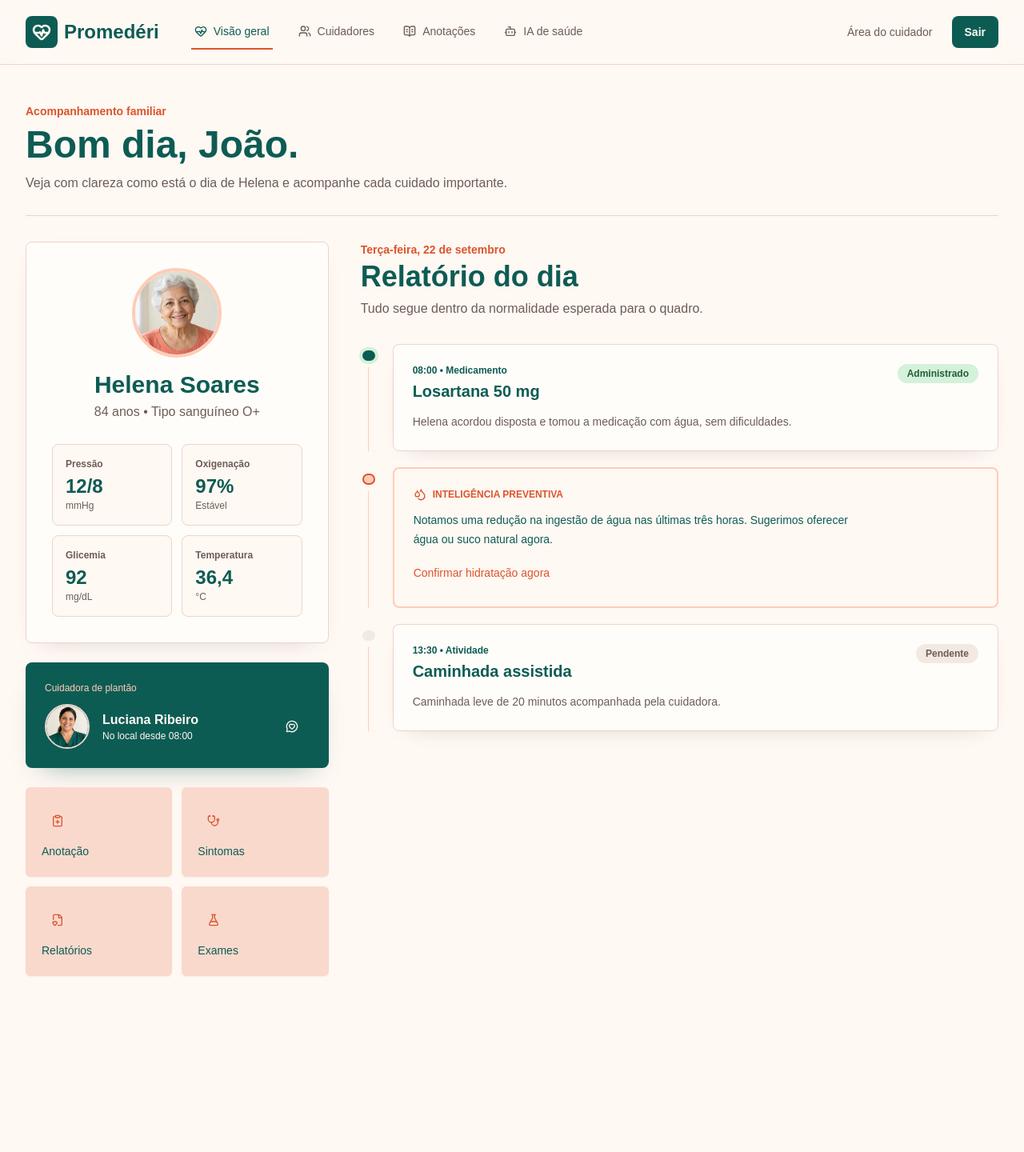
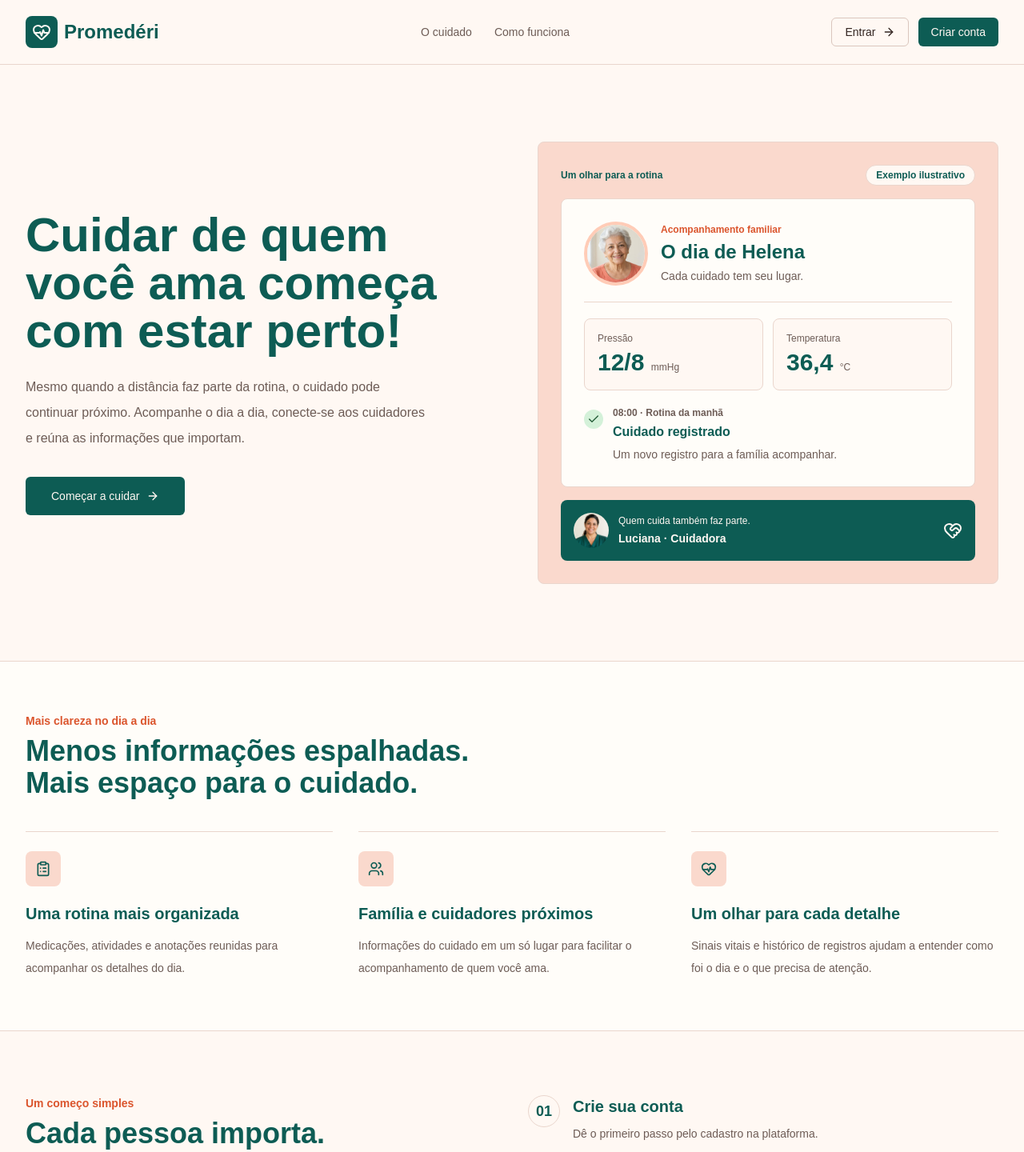
Before and after one commit to brunor18/PI-2026, a React app in the folder Promederi/frontend/: page / in a window 1280 px wide. Shown: the top 1440 px of the page at 80% size. Before the commit the page ends 1268 px from the top, so only its background shows below. Built offline with nearby package versions, Linux system fonts and the light colour scheme; the HTML template or start-up script is replaced by a standard one.

Commit message:
feat: landing page adicionada

```diff
--- a/Promederi/frontend/src/App.jsx
+++ b/Promederi/frontend/src/App.jsx
@@ -9,12 +9,14 @@ import { PerfilCaregiver } from "./pages/caregiver/PerfilCaregiver.jsx";
 import { AnotacoesCaregiver } from "./pages/caregiver/AnotacoesCaregiver.jsx";
 import { Login } from "./pages/Login.jsx";
 import { Cadastro } from "./pages/Cadastro.jsx";
+import { LandingPage } from "./pages/LandingPage.jsx";
 
 export default function App() {
   return (
     <BrowserRouter>
       <Routes>
-        <Route path="/" element={<HomeClient />} />
+        <Route path="/" element={<LandingPage />} />
+        <Route path="/HomeClient" element={<HomeClient />} />
         <Route path="/CuidadoresClient" element={<CuidadoresClient />} />
         <Route path="/IAClient" element={<IAClient />} />
         <Route path="/AnotacoesClient" element={<AnotacoesClient />} />
--- /dev/null
+++ b/Promederi/frontend/src/pages/LandingPage.jsx
@@ -0,0 +1,85 @@
+import { Link } from "react-router-dom";
+import { ArrowRight, Check, ClipboardList, HeartHandshake, HeartPulse, Users } from "lucide-react";
+import { Button } from "@/components/ui/button";
+import helenaPhoto from "@/assets/helena-soares.jpg";
+import lucianaPhoto from "@/assets/luciana-ribeiro.jpg";
+
+const resources = [
+  { icon: ClipboardList, title: "Uma rotina mais organizada", text: "Medicações, atividades e anotações reunidas para acompanhar os detalhes do dia." },
+  { icon: Users, title: "Família e cuidadores próximos", text: "Informações do cuidado em um só lugar para facilitar o acompanhamento de quem você ama." },
+  { icon: HeartPulse, title: "Um olhar para cada detalhe", text: "Sinais vitais e histórico de registros ajudam a entender como foi o dia e o que precisa de atenção." },
+];
+
+function Brand() {
+  return <span className="flex items-center gap-2 font-heading text-2xl font-semibold text-primary"><span className="grid size-10 place-items-center rounded-lg bg-primary text-primary-foreground"><HeartPulse aria-hidden="true" className="size-6" /></span>Promedéri</span>;
+}
+
+export function LandingPage() {
+  return (
+    <div className="min-h-screen bg-background text-foreground">
+      <a href="#conteudo" className="sr-only focus:not-sr-only focus:absolute focus:z-50 focus:bg-card focus:p-4">Pular para o conteúdo</a>
+      <header className="border-b border-border">
+        <nav aria-label="Navegação principal" className="mx-auto flex max-w-7xl flex-wrap items-center justify-between gap-4 px-5 py-5 lg:px-8">
+          <Link to="/" aria-label="Promedéri — início"><Brand /></Link>
+          <div className="hidden items-center gap-7 text-sm font-medium text-muted-foreground md:flex">
+            <a href="#recursos" className="hover:text-primary">O cuidado</a>
+            <a href="#como-funciona" className="hover:text-primary">Como funciona</a>
+          </div>
+          <div className="flex items-center gap-3">
+            <Button asChild variant="outline" className="shadow-none"><Link to="/login">Entrar <ArrowRight aria-hidden="true" /></Link></Button>
+            <Button asChild className="shadow-none"><Link to="/cadastro">Criar conta</Link></Button>
+          </div>
+        </nav>
+      </header>
+
+      <main id="conteudo">
+        <section className="mx-auto grid max-w-7xl items-center gap-12 px-5 py-16 lg:grid-cols-2 lg:gap-16 lg:px-8 lg:py-24" aria-labelledby="hero-title">
+          <div>
+            <h1 id="hero-title" className="max-w-xl font-heading text-5xl font-semibold leading-tight text-primary sm:text-6xl">Cuidar de quem você ama começa com estar perto!</h1>
+            <p className="mt-6 max-w-lg text-base leading-8 text-muted-foreground">Mesmo quando a distância faz parte da rotina, o cuidado pode continuar próximo. Acompanhe o dia a dia, conecte-se aos cuidadores e reúna as informações que importam.</p>
+            <div className="mt-8 flex flex-wrap gap-3">
+              <Button asChild size="lg" className="h-12 shadow-none"><Link to="/cadastro">Começar a cuidar <ArrowRight aria-hidden="true" /></Link></Button>
+            </div>
+          </div>
+          <div className="rounded-lg border border-border bg-secondary p-4 sm:p-7">
+            <div className="mb-4 flex items-center justify-between gap-3 text-xs font-semibold text-primary"><span>Um olhar para a rotina</span><span className="rounded-full border border-border bg-background px-3 py-1">Exemplo ilustrativo</span></div>
+            <article className="rounded-lg border border-border bg-card p-5 sm:p-7" aria-label="Exemplo de acompanhamento familiar">
+              <div className="flex items-center gap-4 border-b border-border pb-5">
+                <img src={helenaPhoto} alt="" width="816" height="816" className="size-20 rounded-full border-4 border-highlight object-cover" />
+                <div><p className="text-xs font-semibold text-emergency">Acompanhamento familiar</p><h2 className="mt-1 font-heading text-2xl font-semibold text-primary">O dia de Helena</h2><p className="mt-1 text-sm text-muted-foreground">Cada cuidado tem seu lugar.</p></div>
+              </div>
+              <div className="my-5 grid grid-cols-2 gap-3">
+                {[['Pressão', '12/8', 'mmHg'], ['Temperatura', '36,4', '°C']].map(([label, value, unit]) => <div key={label} className="rounded-lg border border-border bg-background p-4"><p className="text-xs text-muted-foreground">{label}</p><p className="mt-1 font-heading text-3xl font-semibold text-primary">{value} <span className="font-body text-xs font-normal text-muted-foreground">{unit}</span></p></div>)}
+              </div>
+              <div className="flex gap-3"><span className="mt-1 grid size-6 shrink-0 place-items-center rounded-full bg-success-soft text-success"><Check aria-hidden="true" className="size-4" /></span><div><p className="text-xs font-semibold text-muted-foreground">08:00 · Rotina da manhã</p><h3 className="mt-1 font-semibold text-primary">Cuidado registrado</h3><p className="mt-1 text-sm leading-6 text-muted-foreground">Um novo registro para a família acompanhar.</p></div></div>
+            </article>
+            <div className="mt-4 flex items-center gap-3 rounded-lg bg-primary p-4 text-primary-foreground"><img src={lucianaPhoto} alt="" width="816" height="816" className="size-11 rounded-full object-cover" /><div><p className="text-xs">Quem cuida também faz parte.</p><p className="mt-1 text-sm font-semibold">Luciana · Cuidadora</p></div><HeartHandshake aria-hidden="true" className="ml-auto size-6 shrink-0" /></div>
+          </div>
+        </section>
+
+        <section id="recursos" className="scroll-mt-6 border-y border-border bg-card" aria-labelledby="resources-title">
+          <div className="mx-auto max-w-7xl px-5 py-16 lg:px-8">
+            <p className="text-sm font-semibold text-emergency">Mais clareza no dia a dia</p>
+            <h2 id="resources-title" className="mt-2 max-w-2xl font-heading text-3xl font-semibold text-primary sm:text-4xl">Menos informações espalhadas.<br />Mais espaço para o cuidado.</h2>
+            <div className="mt-10 grid gap-8 md:grid-cols-3">{resources.map(({ icon: Icon, title, text }) => <article key={title} className="border-t border-border pt-6"><span className="grid size-11 place-items-center rounded-lg bg-secondary text-primary"><Icon aria-hidden="true" className="size-5" /></span><h3 className="mt-5 font-heading text-xl font-semibold text-primary">{title}</h3><p className="mt-3 text-sm leading-7 text-muted-foreground">{text}</p></article>)}</div>
+          </div>
+        </section>
+
+        <section id="como-funciona" className="mx-auto grid max-w-7xl scroll-mt-6 gap-10 px-5 py-16 lg:grid-cols-2 lg:px-8 lg:py-20" aria-labelledby="steps-title">
+          <div><p className="text-sm font-semibold text-emergency">Um começo simples</p><h2 id="steps-title" className="mt-2 max-w-md font-heading text-3xl font-semibold text-primary sm:text-4xl">Cada pessoa importa.<br />Cada registro também.</h2><p className="mt-5 max-w-md leading-7 text-muted-foreground">Uma rotina de cuidado é feita de pequenos momentos. Organize esse acompanhamento para participar com mais clareza.</p></div>
+          <ol className="space-y-6">{[
+            ['Crie sua conta', 'Dê o primeiro passo pelo cadastro na plataforma.'],
+            ['Conheça seu espaço de cuidado', 'Acesse a área da família ou do cuidador para acompanhar a rotina.'],
+            ['Acompanhe o dia a dia', 'Consulte anotações, atividades e informações do cuidado em um só lugar.'],
+          ].map(([title, text], index) => <li key={title} className="flex gap-4 border-b border-border pb-6"><span className="grid size-10 shrink-0 place-items-center rounded-full border border-border font-heading text-lg font-semibold text-primary">0{index + 1}</span><div><h3 className="font-heading text-xl font-semibold text-primary">{title}</h3><p className="mt-2 text-sm leading-6 text-muted-foreground">{text}</p></div></li>)}</ol>
+        </section>
+
+        <section className="bg-primary px-5 py-14 text-primary-foreground">
+          <div className="mx-auto flex max-w-7xl flex-col items-start justify-between gap-7 lg:flex-row lg:items-center lg:px-8"><div><h2 className="font-heading text-3xl font-semibold sm:text-4xl">Mais presença em cada cuidado.</h2><p className="mt-3 leading-7">Comece uma nova forma de acompanhar quem faz parte da sua vida.</p></div><Button asChild size="lg" className="h-12 bg-background text-primary shadow-none hover:bg-secondary"><Link to="/cadastro">Criar minha conta <ArrowRight aria-hidden="true" /></Link></Button></div>
+        </section>
+      </main>
+
+      <footer className="mx-auto flex max-w-7xl flex-col gap-5 px-5 py-8 sm:flex-row sm:items-center sm:justify-between lg:px-8"><Link to="/" aria-label="Promedéri — início"><Brand /></Link><p className="text-sm text-muted-foreground">Cuidado que conecta famílias e cuidadores.</p><Link to="/login" className="text-sm font-semibold text-primary hover:underline">Acessar minha conta</Link></footer>
+    </div>
+  );
+}
--- a/Promederi/frontend/src/pages/Login.jsx
+++ b/Promederi/frontend/src/pages/Login.jsx
@@ -1,6 +1,6 @@
 import { useState } from "react";
 import { Link, useNavigate } from "react-router-dom";
-import { Eye, EyeOff } from "lucide-react";
+import { ArrowLeft, Eye, EyeOff } from "lucide-react";
 import { BrandLogo } from "@/components/BrandLogo";
 import { Button } from "@/components/ui/button";
 import api from "../services/api.service";
@@ -105,6 +105,9 @@ export function Login() {
   return (
     <main className="grid min-h-screen place-items-center bg-background p-4">
       <section className="w-full max-w-md rounded-lg border border-border bg-card p-5 shadow-modal sm:p-6">
+        <Button asChild variant="ghost" className="mb-4 px-0 text-base">
+          <Link to="/"><ArrowLeft aria-hidden="true" /> Voltar ao menu principal</Link>
+        </Button>
         <BrandLogo />
         <h1 className="mt-5 font-heading text-3xl font-semibold leading-tight text-primary sm:text-4xl">
           {requerSenha ? "Confirme sua senha" : "Acesse sua conta"}
--- a/Promederi/frontend/src/styles.css
+++ b/Promederi/frontend/src/styles.css
@@ -101,6 +101,10 @@
 }
 
 @layer base {
+  html {
+    scroll-behavior: smooth;
+  }
+
   * {
     border-color: var(--border);
   }
```
Also changed, not shown: Promederi/frontend/src/pages/Cadastro.jsx (+5 -2 lines).
